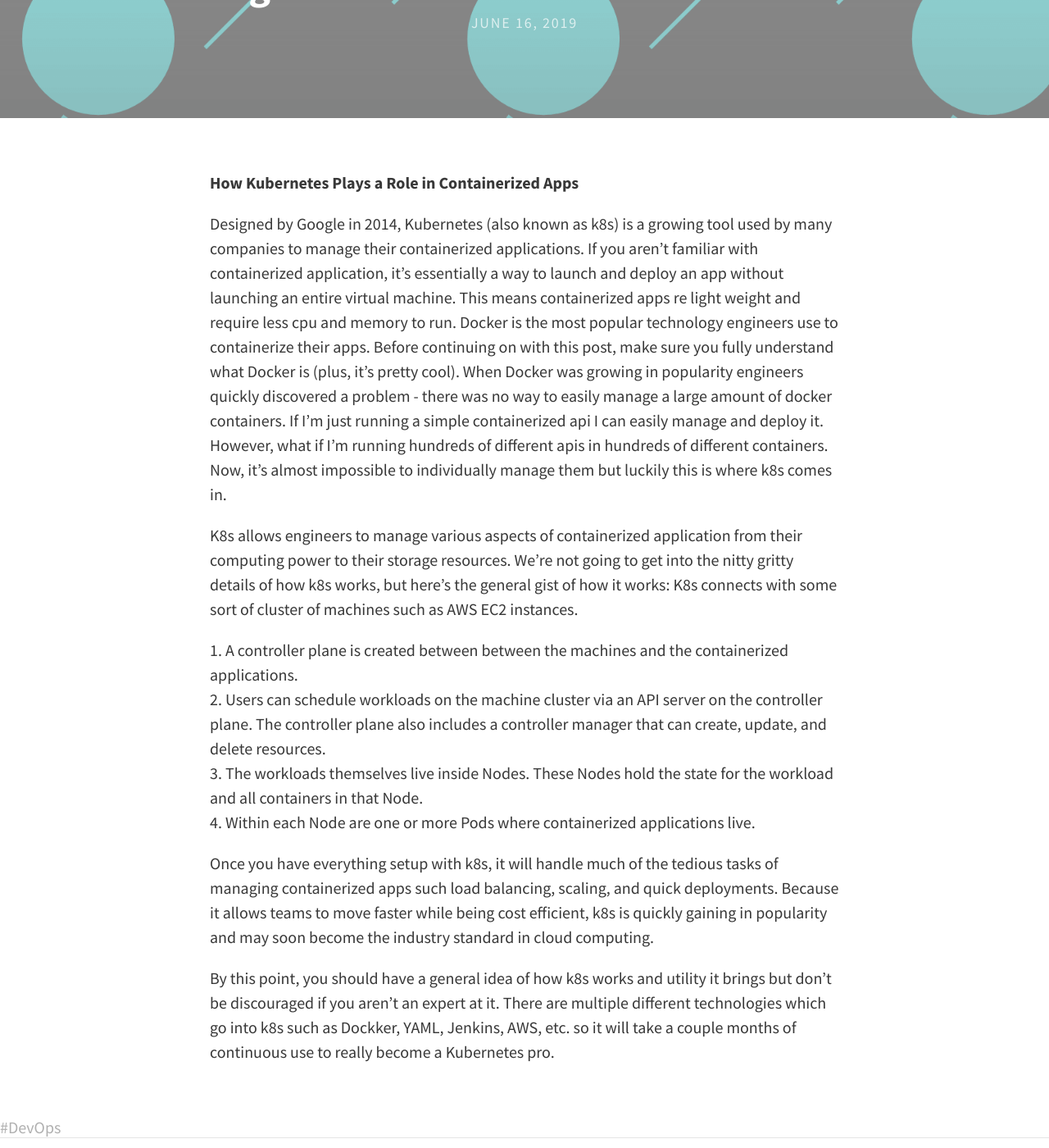
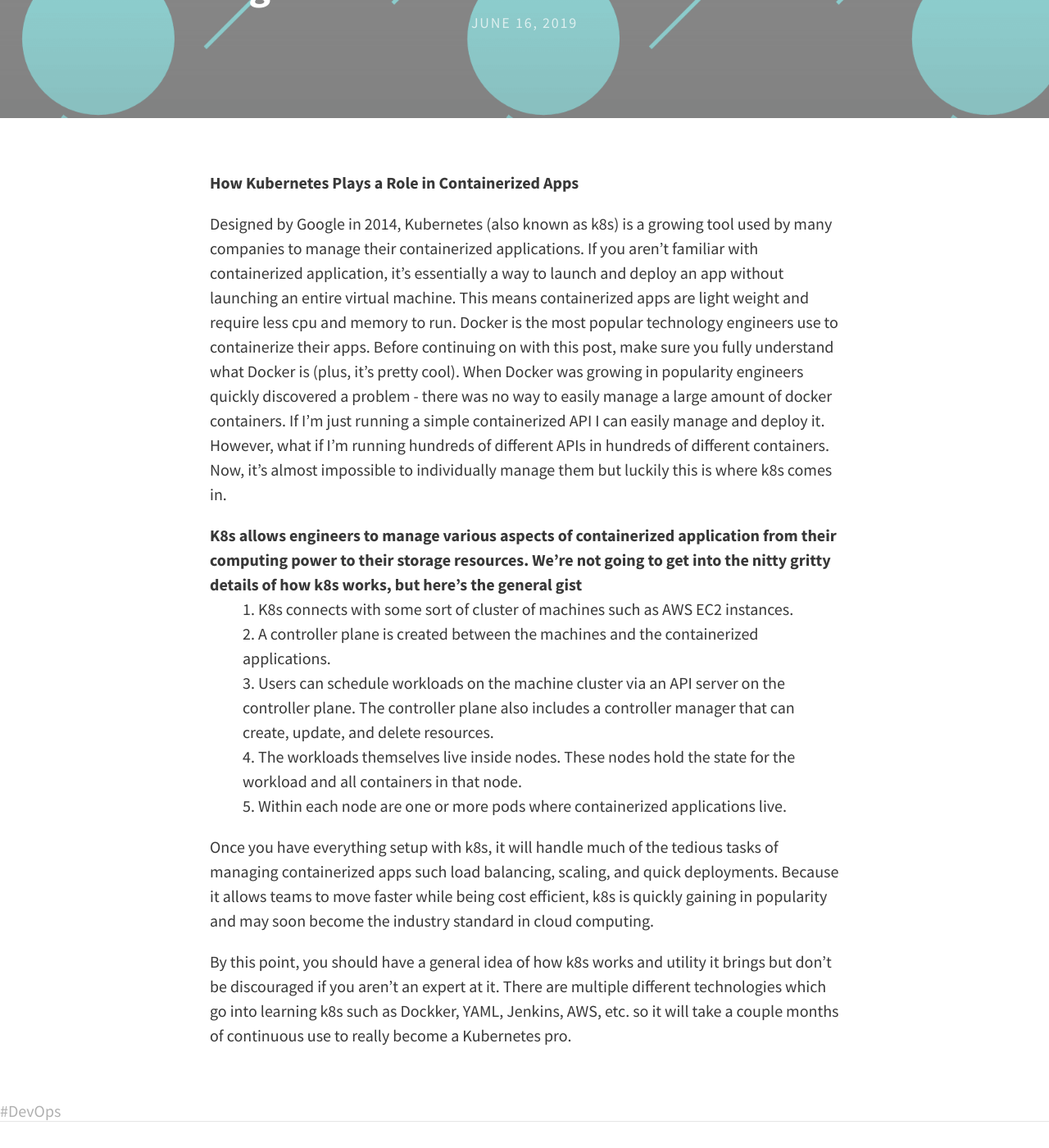
Before and after one commit to ssagheer532/website-tmp, a Jekyll site: the page built from _posts/2019-06-16-Kubernetes-Overview.md, in a window 1280 px wide and 1400 px high, scrolled down 268 px. Shown: the whole window at 82% size. Built offline with Jekyll 4.4.1, drawn with Linux system fonts in a browser that asks for light colours; nearby versions of some CDN libraries.

Commit message:
Update 2019-06-16-Kubernetes-Overview.md

```diff
--- a/_posts/2019-06-16-Kubernetes-Overview.md
+++ b/_posts/2019-06-16-Kubernetes-Overview.md
@@ -7,15 +7,16 @@ tags: [DevOps]
 
 **How Kubernetes Plays a Role in Containerized Apps**
 
-Designed by Google in 2014, Kubernetes (also known as k8s) is a growing tool used by many companies to manage their containerized applications. If you aren’t familiar with containerized application, it’s essentially a way to launch and deploy an app without launching an entire virtual machine. This means containerized apps re light weight and require less cpu and memory to run. Docker is the most popular technology engineers use to containerize their apps. Before continuing on with this post, make sure you fully understand what Docker is (plus, it’s pretty cool). When Docker was growing in popularity engineers quickly discovered a problem - there was no way to easily manage a large amount of docker containers. If I’m just running a simple containerized api I can easily manage and deploy it. However, what if I’m running hundreds of different apis in hundreds of different containers. Now, it’s almost impossible to individually manage them but luckily this is where k8s comes in.
+Designed by Google in 2014, Kubernetes (also known as k8s) is a growing tool used by many companies to manage their containerized applications. If you aren’t familiar with containerized application, it’s essentially a way to launch and deploy an app without launching an entire virtual machine. This means containerized apps are light weight and require less cpu and memory to run. Docker is the most popular technology engineers use to containerize their apps. Before continuing on with this post, make sure you fully understand what Docker is (plus, it’s pretty cool). When Docker was growing in popularity engineers quickly discovered a problem - there was no way to easily manage a large amount of docker containers. If I’m just running a simple containerized API I can easily manage and deploy it. However, what if I’m running hundreds of different APIs in hundreds of different containers. Now, it’s almost impossible to individually manage them but luckily this is where k8s comes in.
 
-K8s allows engineers to manage various aspects of containerized application from their computing power to their storage resources. We’re not going to get into the nitty gritty details of how k8s works, but here’s the general gist of how it works:
-K8s connects with some sort of cluster of machines such as AWS EC2 instances.
-1. A controller plane is created between  between the machines and the containerized applications.
-2. Users can schedule workloads on the machine cluster via an API server on the controller plane. The controller plane also includes a controller manager that can create, update, and delete resources.
-3. The workloads themselves live inside Nodes. These Nodes hold the state for the workload and all containers in that Node.
-4. Within each Node are one or more Pods where containerized applications live.
+K8s allows engineers to manage various aspects of containerized application from their computing power to their storage resources. We’re not going to get into the nitty gritty details of how k8s works, but here’s the general gist
+:
+1. K8s connects with some sort of cluster of machines such as AWS EC2 instances.
+2. A controller plane is created between the machines and the containerized applications.
+3. Users can schedule workloads on the machine cluster via an API server on the controller plane. The controller plane also includes a controller manager that can create, update, and delete resources.
+4. The workloads themselves live inside nodes. These nodes hold the state for the workload and all containers in that node.
+5. Within each node are one or more pods where containerized applications live.
 
 Once you have everything setup with k8s, it will handle much of the tedious tasks of managing containerized apps such load balancing, scaling, and quick deployments. Because it allows teams to move faster while being cost efficient, k8s is quickly gaining in popularity and may soon become the industry standard in cloud computing.
 
-By this point, you should have a general idea of how k8s works and utility it brings but don’t be discouraged if you aren’t an expert at it. There are multiple different technologies which go into k8s such as Dockker, YAML, Jenkins, AWS, etc. so it will take a couple months of continuous use to really become a Kubernetes pro.
+By this point, you should have a general idea of how k8s works and utility it brings but don’t be discouraged if you aren’t an expert at it. There are multiple different technologies which go into learning k8s such as Dockker, YAML, Jenkins, AWS, etc. so it will take a couple months of continuous use to really become a Kubernetes pro.
```
